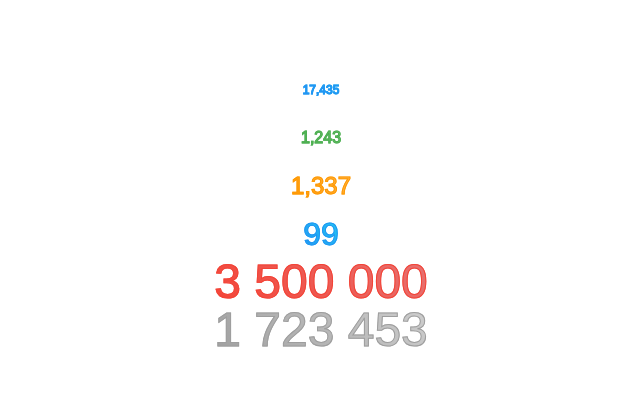
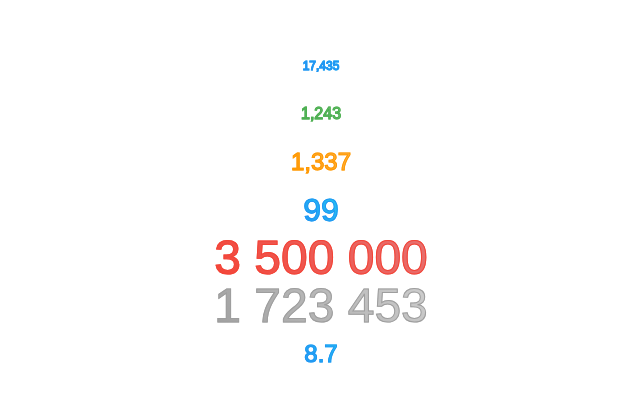
Before and after one commit to hising/react-counter, a React (Vite) app: page / in a window 1280 px wide. Shown: the part 190-592 px from the top of the page, without its empty margins (319-959 px from the left). Built offline with nearby package versions, Linux system fonts and the light colour scheme.

Commit message:
Add decimal support to Counter component
Added the ability to control decimal places through a new `decimals` prop in the Counter component. Updated number formatting logic to use this prop and enforced it in the demo usage.

```diff
--- a/src/App.tsx
+++ b/src/App.tsx
@@ -31,6 +31,7 @@ function App() {
                 color="gray"
                 locale={"sv-se"}
             />
+            <Counter start={0} end={8.7} decimals={1} duration={1000} size="md" color="blue" />
         </div>
     );
 }
--- a/src/ui/Counter.tsx
+++ b/src/ui/Counter.tsx
@@ -13,6 +13,7 @@ interface CounterProps {
     size?: CounterSize;
     color?: CounterColor;
     locale?: string; // Locale for i18n formatting
+    decimals?: number; // Number of decimal places
 }
 
 export const Counter: React.FC<CounterProps> = ({
@@ -22,6 +23,7 @@ export const Counter: React.FC<CounterProps> = ({
     size = "md",
     color = "blue",
     locale = "en", // Default to English locale
+    decimals = 0, // Default to no decimals
 }) => {
     const [countingFinished, setCountingFinished] = useState(false);
     const [showAnimation, setShowAnimation] = useState(false);
@@ -36,11 +38,11 @@ export const Counter: React.FC<CounterProps> = ({
         },
     });
 
-    // Format numbers based on locale with no decimals
+    // Format numbers based on locale with decimal support
     const formatNumber = (value: number) => {
         return new Intl.NumberFormat(locale, {
-            minimumFractionDigits: 0, // No decimals
-            maximumFractionDigits: 0, // No decimals
+            minimumFractionDigits: decimals,
+            maximumFractionDigits: decimals,
         }).format(value);
     };
 
@@ -50,7 +52,7 @@ export const Counter: React.FC<CounterProps> = ({
             {countingFinished && (
                 <span
                     className={clsx(
-                        styles.number, // Use consistent base number style
+                        styles.number,
                         styles.staticNumber,
                         styles[size], // Apply size class
                         styles[color] // Apply color class
@@ -64,7 +66,7 @@ export const Counter: React.FC<CounterProps> = ({
             {showAnimation && (
                 <span
                     className={clsx(
-                        styles.number, // Use consistent base number style
+                        styles.number,
                         styles.animatedNumber,
                         styles[size], // Apply size class
                         styles[color] // Apply color class
@@ -78,7 +80,7 @@ export const Counter: React.FC<CounterProps> = ({
             {!countingFinished && (
                 <animated.span
                     className={clsx(
-                        styles.number, // Use consistent base number style
+                        styles.number,
                         styles.dull,
                         styles[size] // Apply size class
                     )}
```
